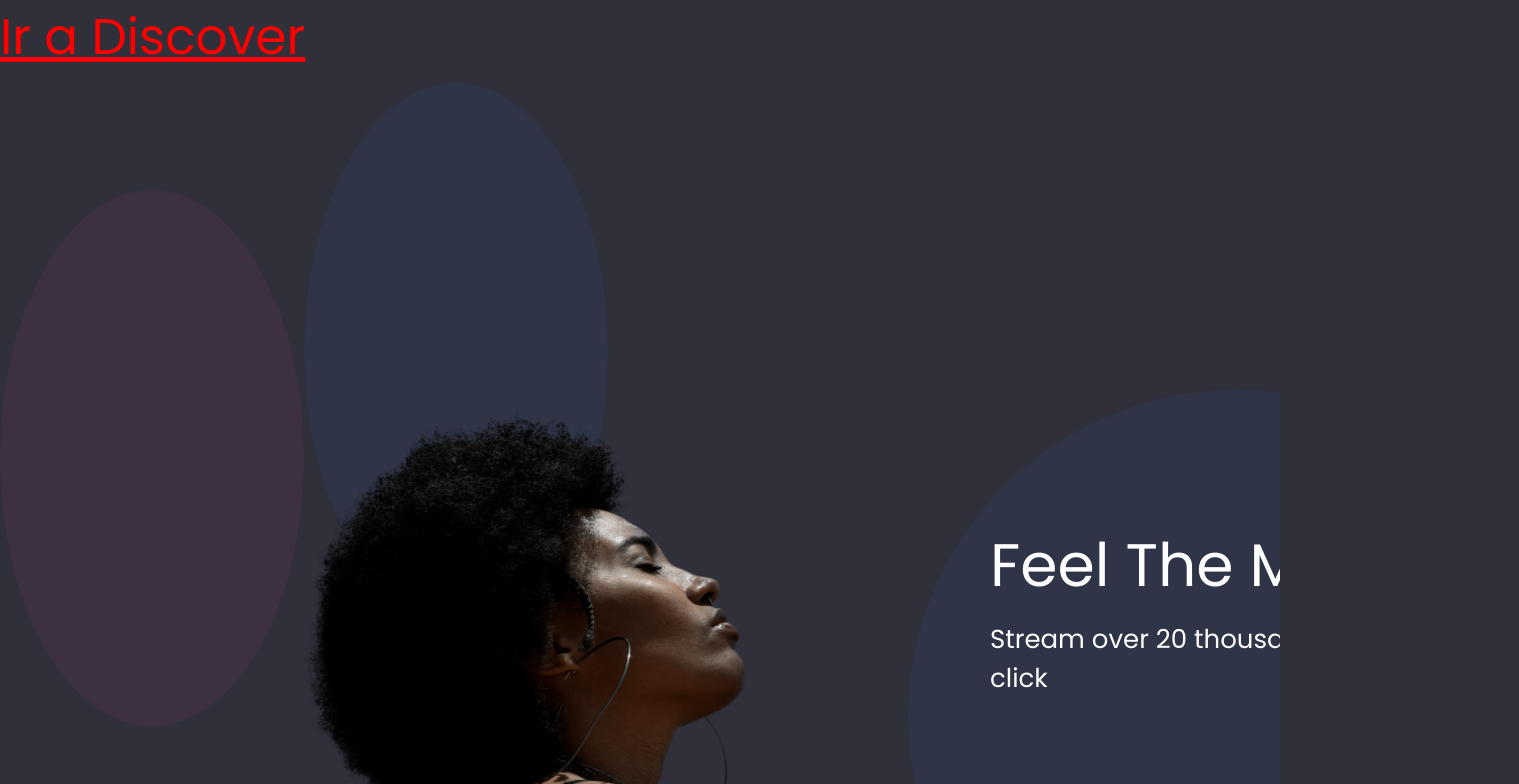
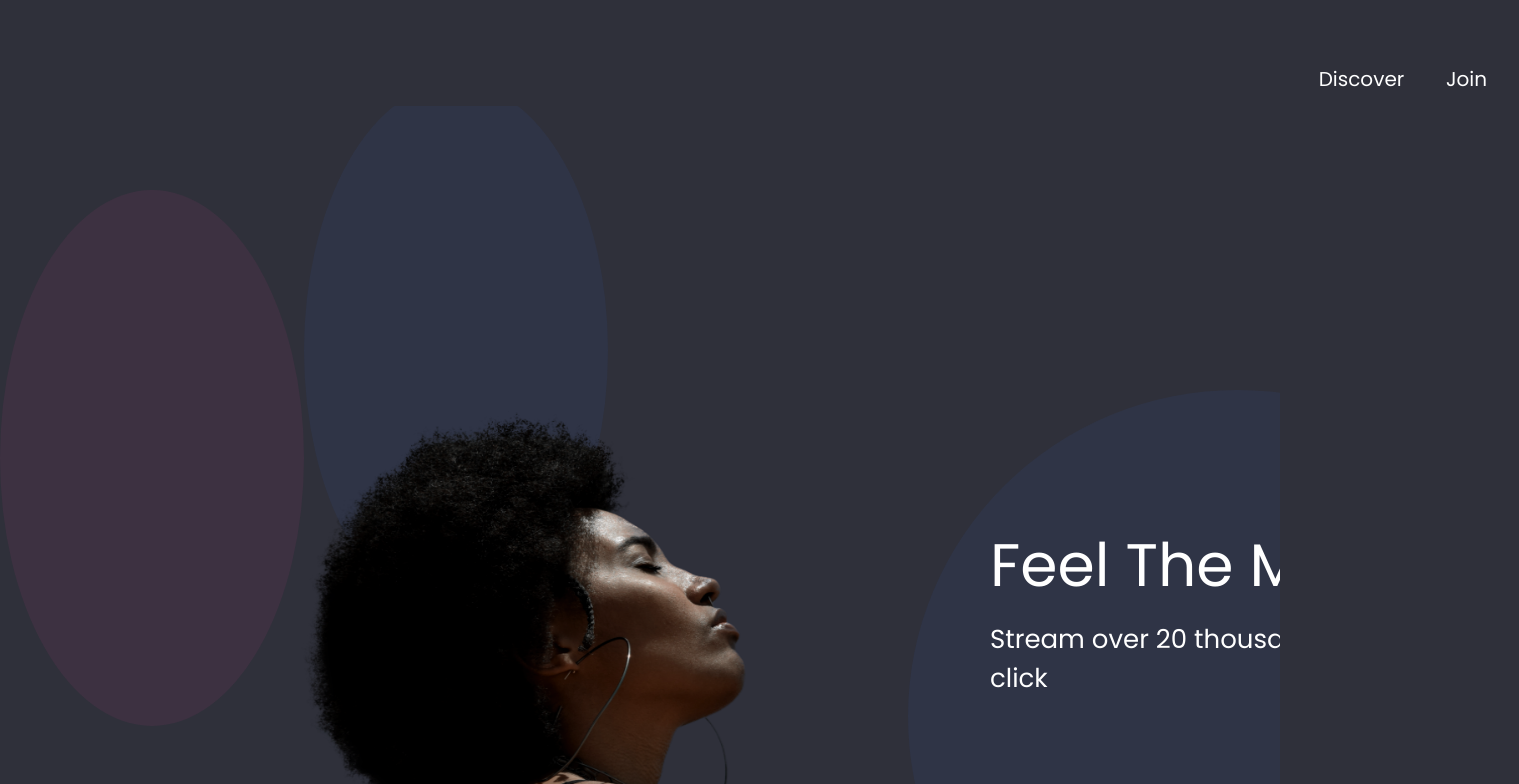
Before and after one commit to SoundWAVEGIRLS/SoundWave, a React (Vite) app in the folder sound-wave-girls/: page / in a window 1280 px wide. Shown: the top 784 px of the page, 1519 px wide, since content can reach past the window. Built offline with nearby package versions, Linux system fonts and the light colour scheme.

Commit message:
push para Valentina hacer ruta join

```diff
--- /dev/null
+++ b/sound-wave-girls/src/components/Form/Form.css
@@ -0,0 +1,3 @@
+.rosa{
+    color: red;
+}
--- /dev/null
+++ b/sound-wave-girls/src/components/NavBar/NavBar.css
@@ -0,0 +1,39 @@
+.navbar{
+
+        display: flex;
+         justify-content: end;
+        align-items: center;
+
+        position: absolute;
+width: 1331px;
+height: 57px;
+left: 188px;
+top: 49px;
+
+}
+.discover{
+    width: 105px;
+height: 27px;
+    font-family: 'Poppins';
+    font-style: normal;
+    font-weight: 400;
+    font-size: 20px;
+    line-height: 30px;
+    text-align: center;
+    text-decoration: none;
+    color: #FFFFFF;
+}
+
+.join{
+    width: 105px;
+height: 27px;
+    font-family: 'Poppins';
+font-style: normal;
+font-weight: 400;
+font-size: 20px;
+line-height: 30px;
+text-align: center;
+text-decoration: none;
+color: #FFFFFF;
+
+}
--- /dev/null
+++ b/sound-wave-girls/src/components/NavBar/NavBar.jsx
@@ -0,0 +1,29 @@
+import "./NavBar.css"
+import React from 'react';
+import {Link} from "react-router-dom"
+
+
+
+
+ const NavBar = () => {
+//   function handleDiscordClick() {
+//     // Lógica para el botón Discord
+//     console.log('Botón Discord clickeado');
+//   }
+
+//   function handleJoinClick() {
+//     // Lógica para el botón Join
+//     console.log('Botón Join clickeado');
+//   }
+
+  return (
+    <nav className="navbar">
+    <Link to="/discover" className="discover">Discover</Link>
+    <a href="#" className="join">Join</a>
+  </nav>
+  );
+};
+
+export default NavBar;
+
+{/* <Link to="/discover" className='ruta'> Ir a Discover </Link> */}
--- a/sound-wave-girls/src/pages/HomePage.jsx
+++ b/sound-wave-girls/src/pages/HomePage.jsx
@@ -4,6 +4,7 @@ import GirlMain from '../components/GirlMain/GirlMain'
 import TitleInfoHome from '../components/TitleInfoHome/TitleInfoHome'
 import './HomePage.css'
 import {Link} from "react-router-dom"
+import NavBar from '../components/NavBar/NavBar'
 
 function HomePage() {
   return (
@@ -11,10 +12,11 @@ function HomePage() {
         <BackgroundHome>
           <GirlMain />
         </BackgroundHome>
-          <Link to="/discover" className='ruta'> Ir a Discover </Link>
+      <NavBar />
           <TitleInfoHome />
     </div>
   )
 }
 
 export default HomePage
+{/* <Link to="/discover" className='ruta'> Ir a Discover </Link> */}
```
Also changed, not shown: sound-wave-girls/src/components/Form/Form.jsx (added, +27 -0 lines), sound-wave-girls/src/pages/JoinPage.jsx (added, +17 -0 lines), sound-wave-girls/src/pages/JoinPage.css (added).
